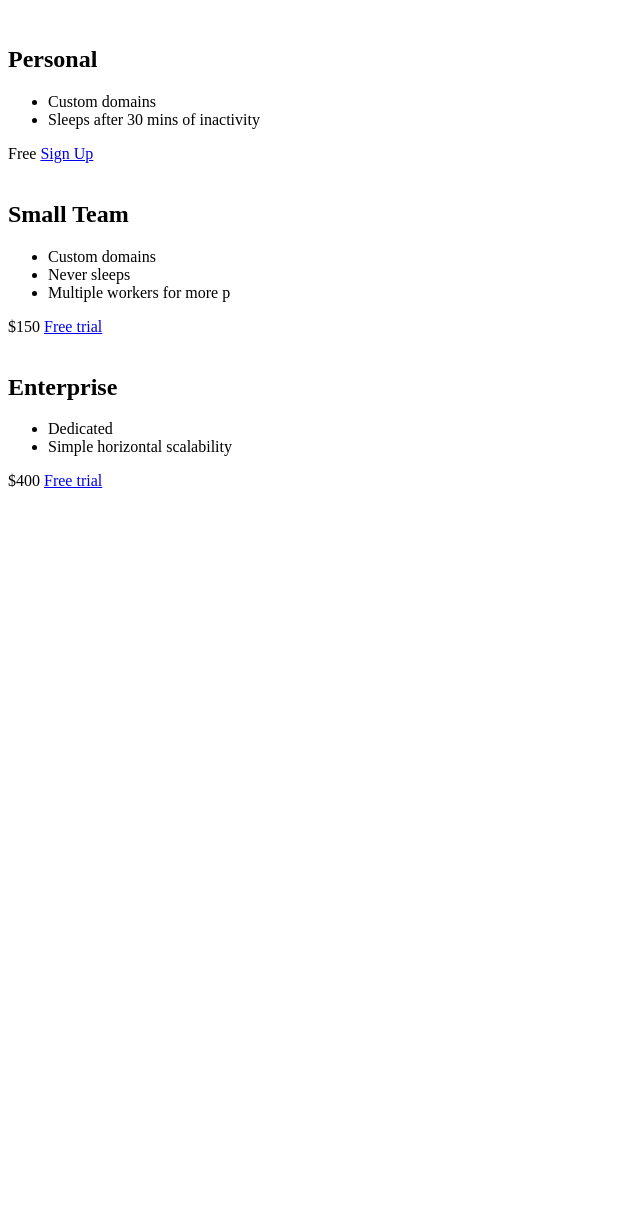
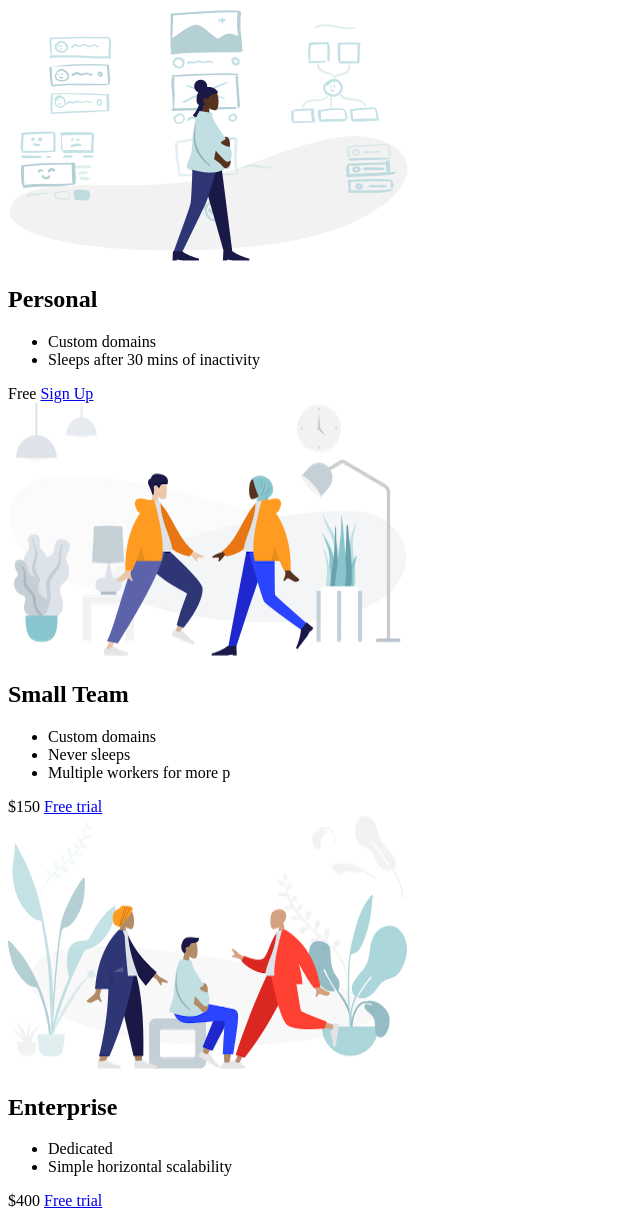
Before and after one commit to J-Saun/Pricing_Panel_Sandbox-, a plain HTML site: page index.html in a window 1280 px wide. Shown: the whole page, without its empty margins (0-640 px from the left). Before the commit the page ends 800 px from the top, so only its background shows below. Drawn offline with Linux system fonts and the light colour scheme.

Commit message:
+ images for the cards

```diff
--- a/index.html
+++ b/index.html
@@ -9,7 +9,7 @@
   <body>
     <div class="panel pricing-table">
       <div class="pricing-plan">
-        <img src="" alt="" />
+        <img src="/img/icons/icon1.png" alt="personal plan" />
         <h2 class="pricing-header">Personal</h2>
         <ul class="pricing-features">
           <li class="pricing-features-item">Custom domains</li>
@@ -20,8 +20,9 @@
         <span class="pricing-price">Free</span>
         <a href="#/" class="pricing-btn">Sign Up</a>
       </div>
+
       <div class="pricing-plan">
-        <img src="" alt="" />
+        <img src="/img/icons/icon2.png" alt="small team plan" />
         <h2 class="pricing-header">Small Team</h2>
         <ul class="pricing-features">
           <li class="pricing-features-item">Custom domains</li>
@@ -31,8 +32,9 @@
         <span class="pricing-price">$150</span>
         <a href="#/" class="pricing-btn">Free trial</a>
       </div>
+
       <div class="pricing-plan">
-        <img src="" alt="" />
+        <img src="/img/icons/icon3.png" alt="enterprise plan" />
         <h2 class="pricing-header">Enterprise</h2>
         <ul class="pricing-features">
           <li class="pricing-features-item">Dedicated</li>
```
Also changed, not shown: img/icons/icon1.png (added), img/icons/icon2.png (added), img/icons/icon3.png (added), 2 other files.
